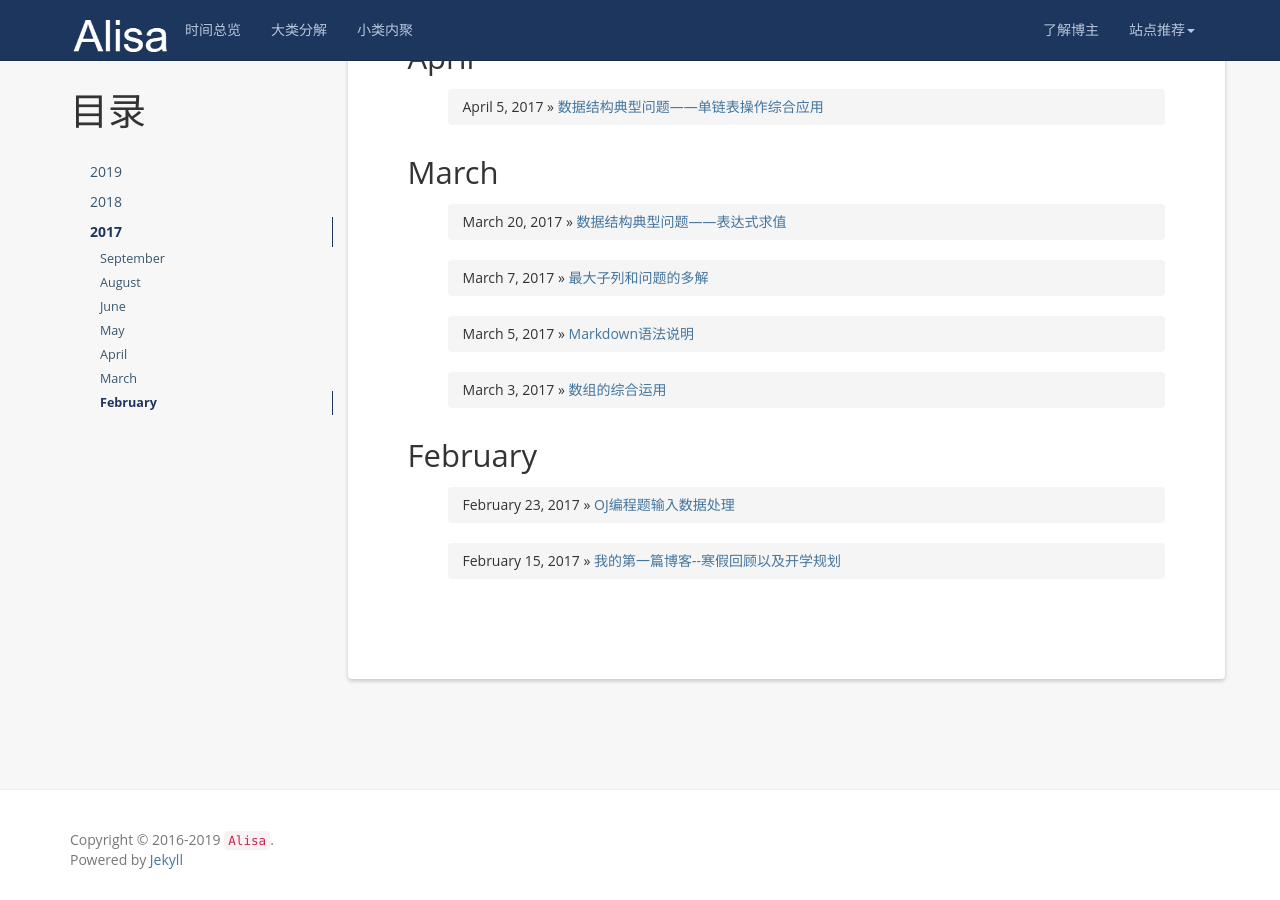
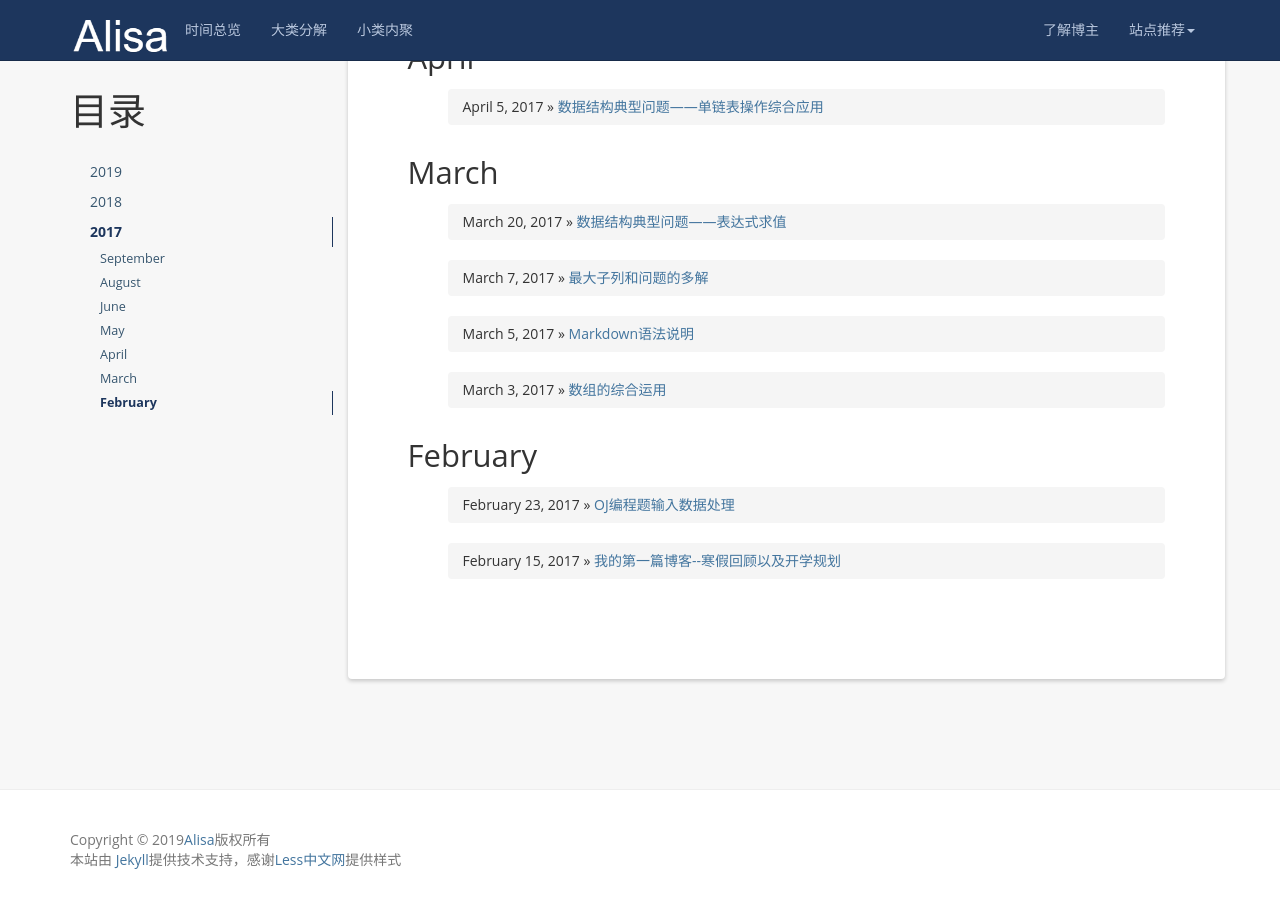
Before and after one commit to Katherine001/katherine001.github.io, a Jekyll site: the page built from index.html, in a window 1280 px wide and 900 px high, scrolled down 1793 px. Built offline with Jekyll 4.4.1, drawn with Linux system fonts in a browser that asks for light colours; nearby versions of some CDN libraries; a script that is not in the unit is left out; the list of posts is cut into pages by our own code; comment, search, counter and statistics services are not loaded.

Commit message:
Update footer.html
修改版权说明

```diff
--- a/_includes/footer.html
+++ b/_includes/footer.html
@@ -1,7 +1,7 @@
 <footer class="footer" role="contentinfo">
 	<div class="container">
-		<p class="copyright">Copyright &copy; 2016-{{ site.time | date: '%Y' }} <a href="{{site.resume_site}}"><code>{{ site.author }}</code></a>.</p>
-		<p>Powered by <a href="http://jekyllrb.com">Jekyll</a></p>
+		<p class="copyright">Copyright &copy; {{ site.time | date: '%Y' }}<a href="{{site.resume_site}}">{{ site.author }}</a>版权所有</p>
+		<p>本站由 <a href="http://jekyllrb.com">Jekyll</a>提供技术支持，感谢<a href="http://lesscss.cn/">Less中文网</a>提供样式</p>
 	</div>
 </footer>
 
```
